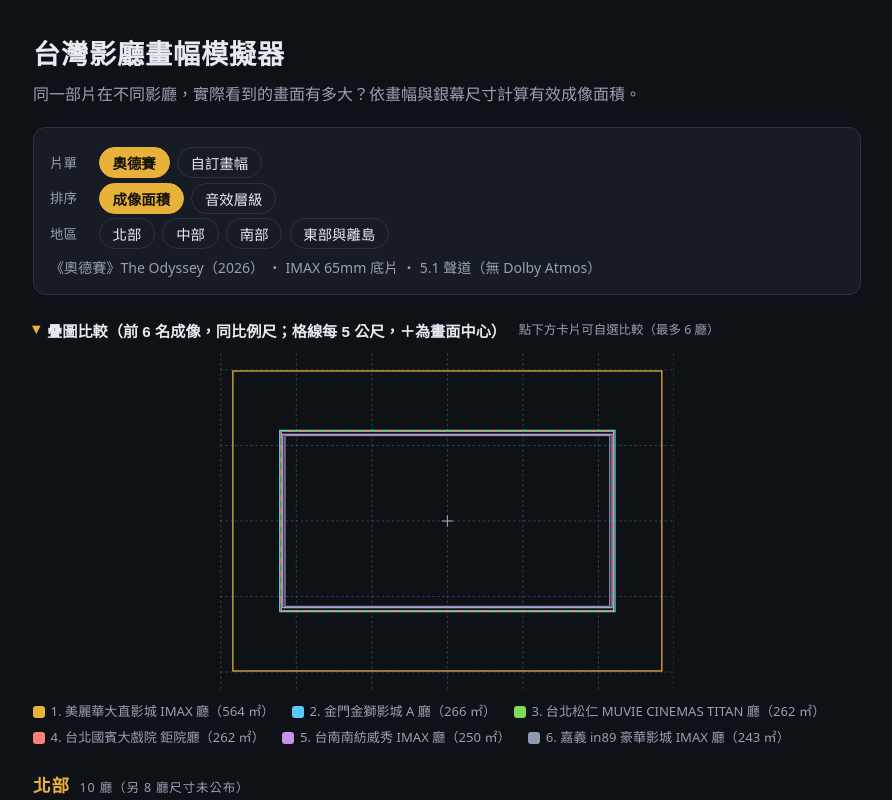
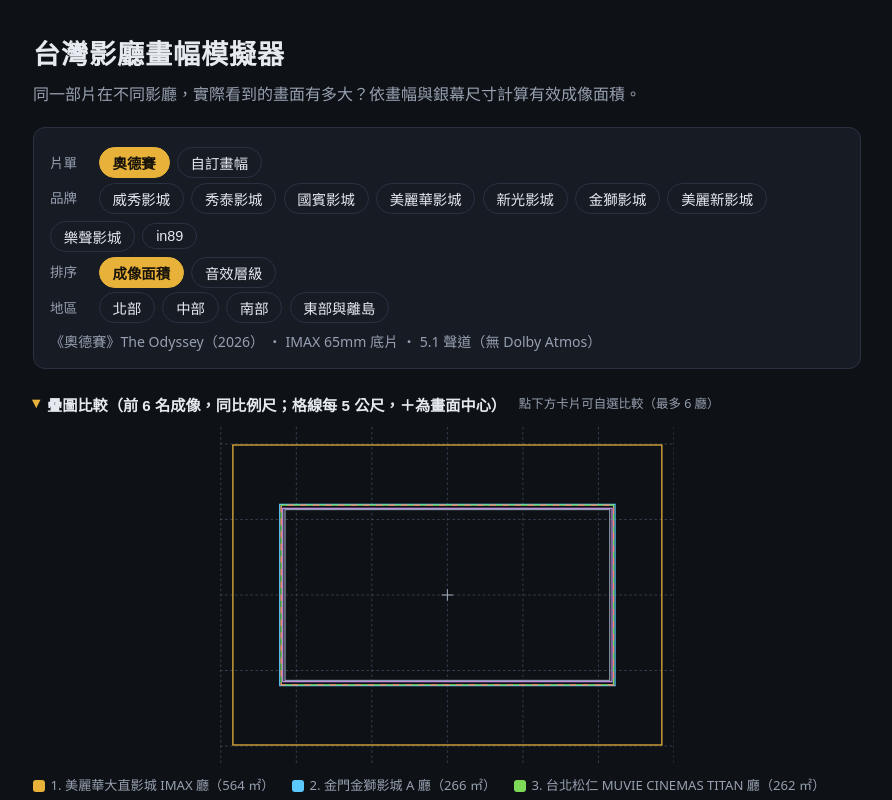
Before and after one commit to cowton0627/taiwan-theater, a React (Vite) app: page / in a window 1280 px wide. Shown: the top 800 px of the page, without its empty margins (193-1085 px from the left). Built offline with nearby package versions, Linux system fonts and the light colour scheme.

Commit message:
roadmap 6：影城品牌篩選（多選 chip、子品牌歸母集團、與地區疊加）

```diff
--- a/src/App.tsx
+++ b/src/App.tsx
@@ -24,6 +24,22 @@
 };
 
 const CUSTOM_RATIOS = [1.43, 1.85, 1.9, 2.2, 2.39];
+
+/** 品牌分組鍵：子品牌歸入母集團（例：威秀影城（MUVIE）→ 威秀影城） */
+const chainKey = (chain: string) => chain.replace(/（.*）$/, '');
+
+/** 營運中影廳的品牌清單，依廳數多到少排序 */
+const CHAIN_OPTIONS = (() => {
+  const counts = new Map<string, number>();
+  for (const s of screens) {
+    if (s.status !== 'operating') continue;
+    const key = chainKey(s.chain);
+    counts.set(key, (counts.get(key) ?? 0) + 1);
+  }
+  return Array.from(counts.entries())
+    .sort((a, b) => b[1] - a[1] || a[0].localeCompare(b[0], 'zh-Hant'))
+    .map(([key]) => key);
+})();
 
 const AUDIO_TIER_LABELS: Record<AudioTier, string> = {
   DOLBY_CINEMA: 'Dolby Cinema',
@@ -176,6 +192,8 @@
   const [filmId, setFilmId] = useState<string>(films[0]?.id ?? 'custom');
   const [customRatio, setCustomRatio] = useState<number>(2.39);
   const [regions, setRegions] = useState<Set<Region>>(new Set());
+  /** 品牌篩選；空集合＝全部 */
+  const [chains, setChains] = useState<Set<string>>(new Set());
   /** 自選比較的影廳 id；空集合＝疊圖顯示預設前 6 名 */
   const [selected, setSelected] = useState<Set<string>>(new Set());
   /** 排序：成像面積（預設）或音效層級優先（同層級內仍按面積） */
@@ -187,8 +205,9 @@
     () =>
       screens
         .filter((s) => s.status === 'operating')
-        .filter((s) => regions.size === 0 || regions.has(s.region)),
-    [regions],
+        .filter((s) => regions.size === 0 || regions.has(s.region))
+        .filter((s) => chains.size === 0 || chains.has(chainKey(s.chain))),
+    [regions, chains],
   );
 
   const fits = useMemo(() => {
@@ -235,6 +254,15 @@
       const next = new Set(prev);
       if (next.has(r)) next.delete(r);
       else next.add(r);
+      return next;
+    });
+  };
+
+  const toggleChain = (c: string) => {
+    setChains((prev) => {
+      const next = new Set(prev);
+      if (next.has(c)) next.delete(c);
+      else next.add(c);
       return next;
     });
   };
@@ -291,6 +319,18 @@
                 {r}:1
               </button>
             ))}
+        </div>
+        <div className="control-group">
+          <span className="control-label">品牌</span>
+          {CHAIN_OPTIONS.map((c) => (
+            <button
+              key={c}
+              className={chains.has(c) ? 'chip active' : 'chip'}
+              onClick={() => toggleChain(c)}
+            >
+              {c}
+            </button>
+          ))}
         </div>
         <div className="control-group">
           <span className="control-label">排序</span>
```
Also changed, not shown: 1 other file (tests, documents, lock files or other folders).
